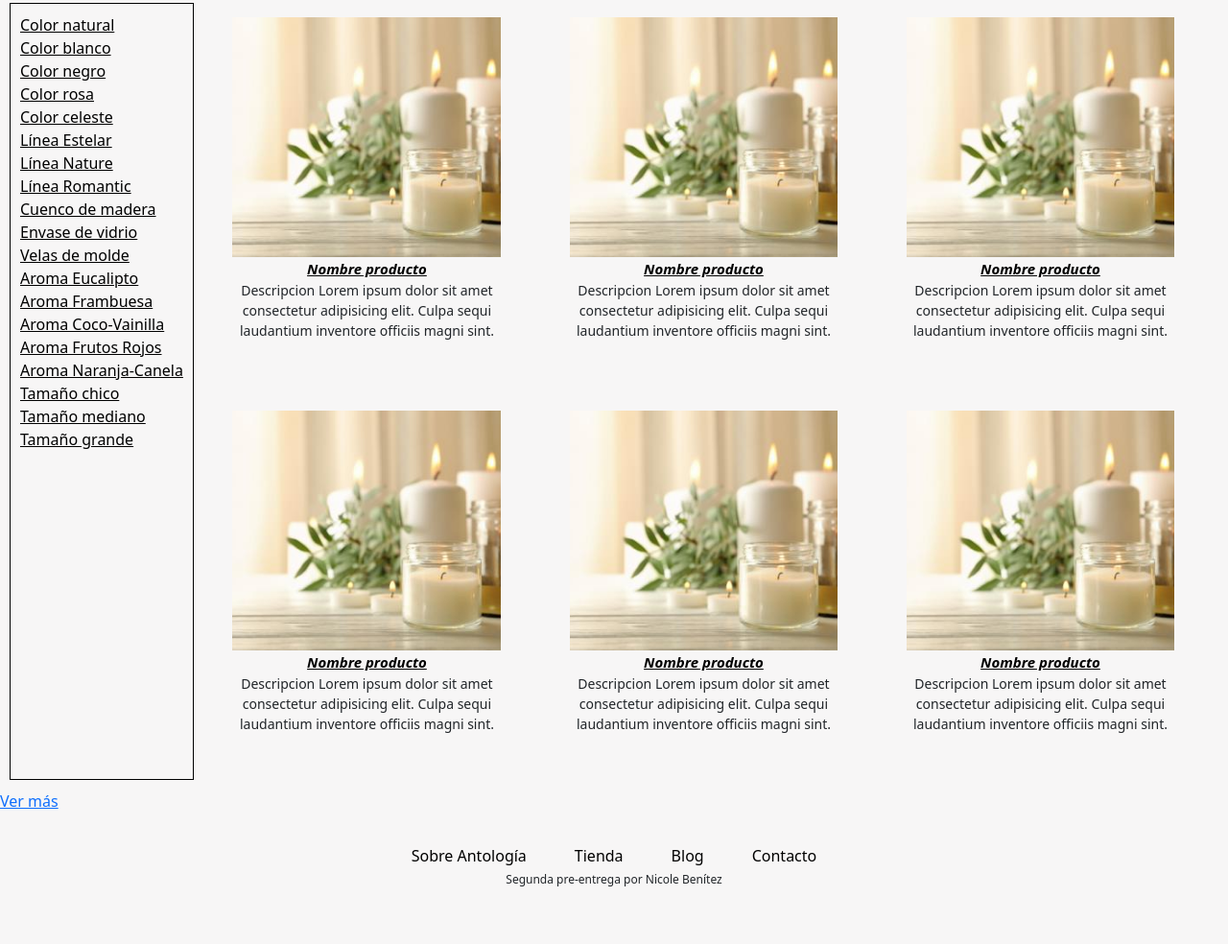
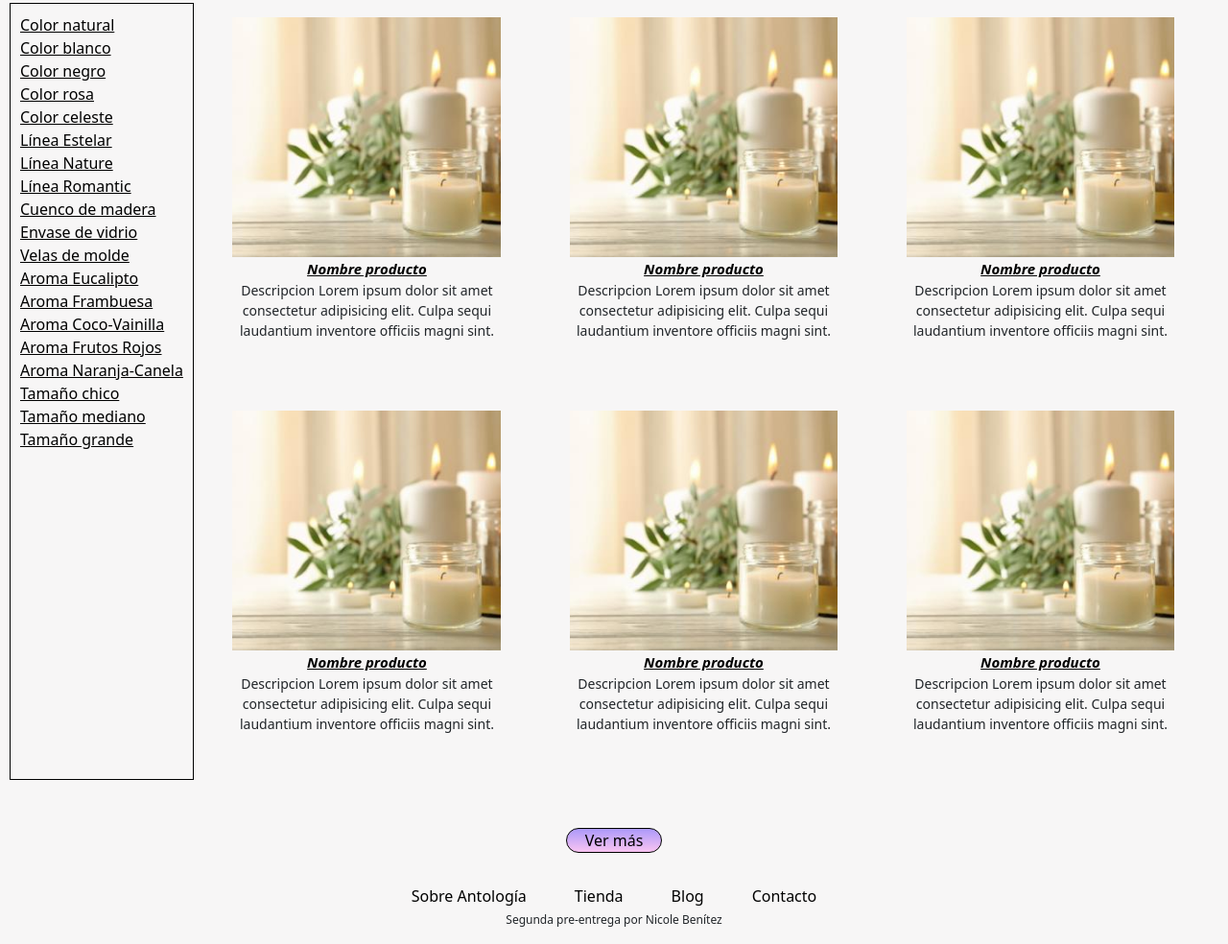
Before and after one commit to nicolebenitez96/PreEntrega2-BenitezNicole, a plain HTML site: page pages/tienda.html in a window 1280 px wide. Shown: the part 529-1513 px from the top of the page at 96% size. Before the commit the page ends 1471 px from the top, so only its background shows below. Drawn offline with nearby package versions, Linux system fonts and the light colour scheme.

Commit message:
Arreglé el botón de Ver más en Tienda

```diff
--- a/css/style.css
+++ b/css/style.css
@@ -304,17 +304,28 @@ body{
     color: black;
 }
 
-.tienda-final{
-    height: 50px;
+.tienda-vermas{
+    height: 100%;
+    padding: 25px;
+    display: flex;
+    width: 100%;
+    justify-content: center;
 }
 
-.tienda-vermas{
-    display: flex;
-    width: 100%;
+
+.tienda-vermas a{
+    border-radius: 15px;
+    border: 1px solid black;
+    color: black;
+    background-image: linear-gradient(180deg, rgba(97,61,254,0.5) 0%, rgba(251,146,237,0.5) 100%);
+    text-align: center;
+    width: 100px;
+    text-decoration: none;
 }
 
-.tienda-vermas a{
-    align-self: flex-end;
+.tienda-vermas a:hover{
+    background-color: #f7f6f6;
+    background-image: none;
 }
 
 
--- a/pages/tienda.html
+++ b/pages/tienda.html
@@ -132,11 +132,11 @@
                     <p class="descripcion-producto">Descripcion Lorem ipsum dolor sit amet consectetur adipisicing elit. Culpa sequi laudantium inventore officiis magni sint.</p>
                 </div>
             </div>
+        </section>
 
-            <div class="tienda-vermas">
-                <a href="#">Ver más</a>
-            </div>
-        </section>
+        <div class="tienda-vermas">
+            <a href="#">Ver más</a>
+        </div>
 
     </main>
 
```
